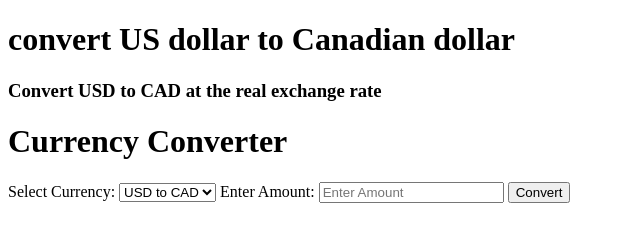
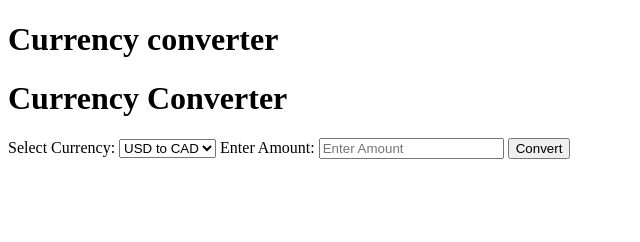
Before and after one commit to mamun-opu/converter-889806, a plain HTML site: page index.html in a window 1280 px wide. Shown: the whole page, without its empty margins (0-640 px from the left). Drawn offline with Linux system fonts and the light colour scheme.

Commit message:
re arranged code

```diff
--- a/index.html
+++ b/index.html
@@ -3,13 +3,11 @@
 <head>
     <meta charset="UTF-8">
     <meta name="viewport" content="width=device-width, initial-scale=1.0">
-    <link rel="stylesheet" href="style.css">
-    <title>converter</title>
+    <link rel="stylesheet" href="styles.css">
+    <title>Currency Converter</title>
 </head>
 <body>
-    <h1>convert US dollar to Canadian dollar</h1>
-    <h3>Convert USD to CAD at the real exchange rate</h3>
-
+    <h1>Currency converter</h1>
     <div class="converter-container">
         <h1>Currency Converter</h1>
         <label for="currencyType">Select Currency:</label>
```
